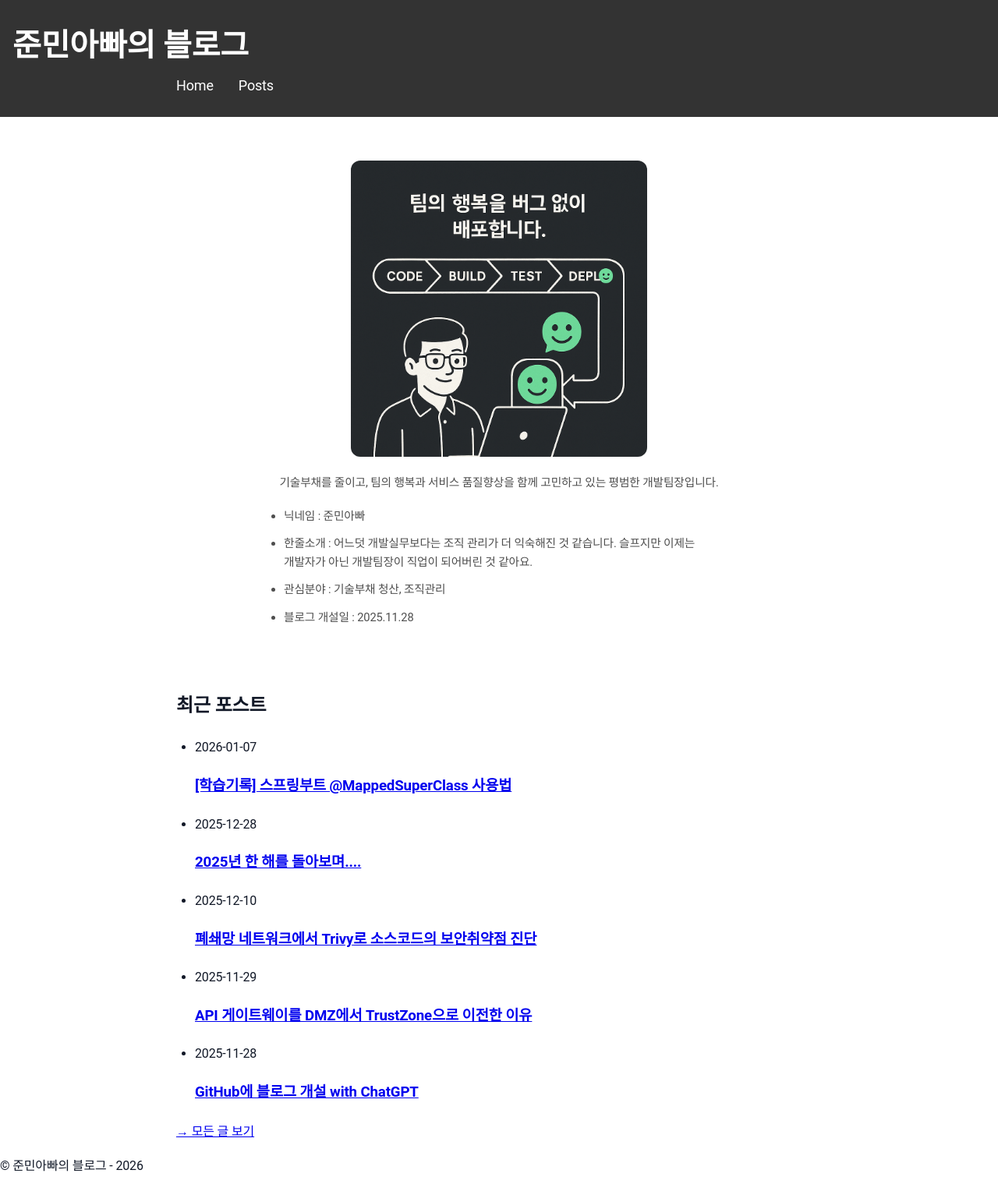
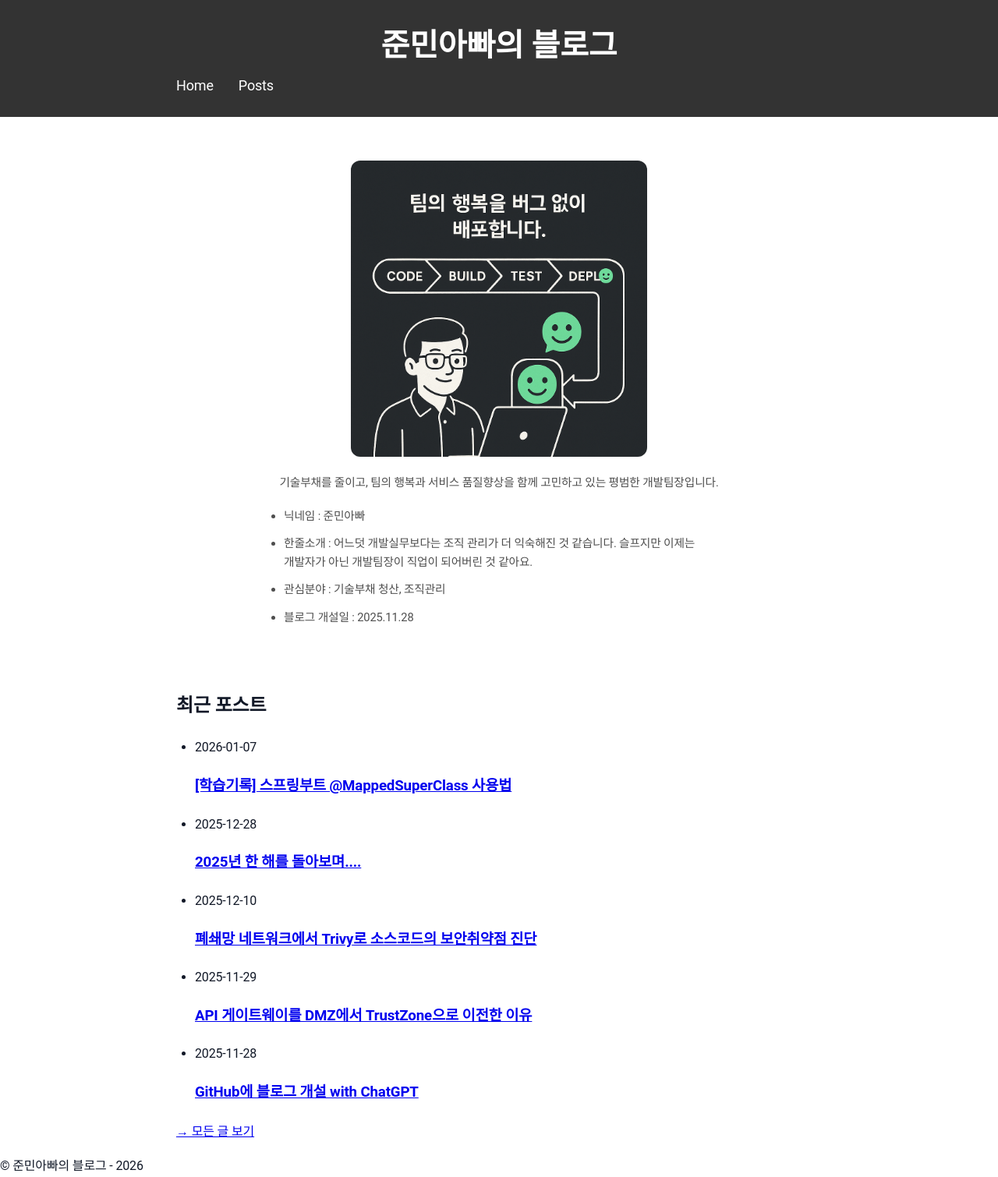
Before and after one commit to sanghoon-lee/sanghoon-lee.github.io, a Jekyll site: the page built from index.md, in a window 1280 px wide. Shown: the whole page at 78% size. Built offline with Jekyll 4.4.1, drawn with Linux system fonts in a browser that asks for light colours.

Commit message:
main.scss 수정

```diff
--- a/assets/main.scss
+++ b/assets/main.scss
@@ -34,22 +34,22 @@ body {
    헤더 및 네비게이션 영역 설정
    ================================ */
 
-/* 블로그 제목 영역: 화면 가로 폭에 맞춰 검정색 배경 */
+/* 상단 블로그 제목 영역: 화면 가로 폭에 맞춰 검정색 배경 */
 .site-header {
   background-color: #333; /* 검정색 배경 */
   color: #fff;
   width: 100%; /* 화면 가로 폭에 맞추기 */
   padding: 1.5rem 0; /* 상하 여백 */
-  text-align: left; /* 왼쪽 정렬 */
+  text-align: center; /* 제목 중앙 정렬 */
   margin: 0;
 }
 
 .site-title {
   font-size: 2.5rem;
   font-weight: bold;
-  text-align: left; /* 왼쪽 정렬 */
   margin: 0;
   padding-left: 1rem; /* 왼쪽 여백 추가 */
+  padding-right: 1rem; /* 오른쪽 여백 추가 */
 }
 
 .site-title a {
@@ -62,7 +62,6 @@ body {
   display: flex;
   justify-content: flex-start; /* 메뉴 항목을 왼쪽 정렬 */
   padding: 0;
-  width: 100%; /* 화면 가로 폭에 맞추기 */
   max-width: var(--content-max); /* 본문과 동일한 폭 */
   margin-left: auto;
   margin-right: auto;
```
